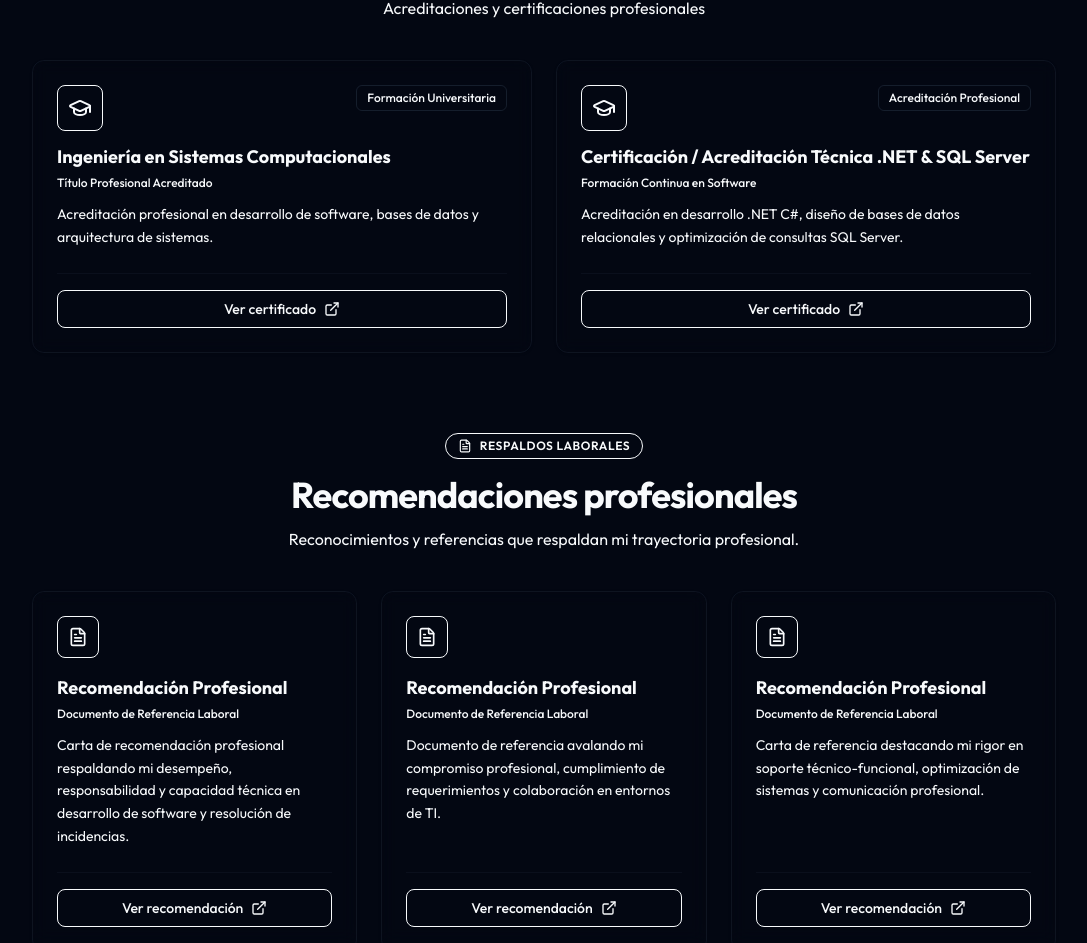
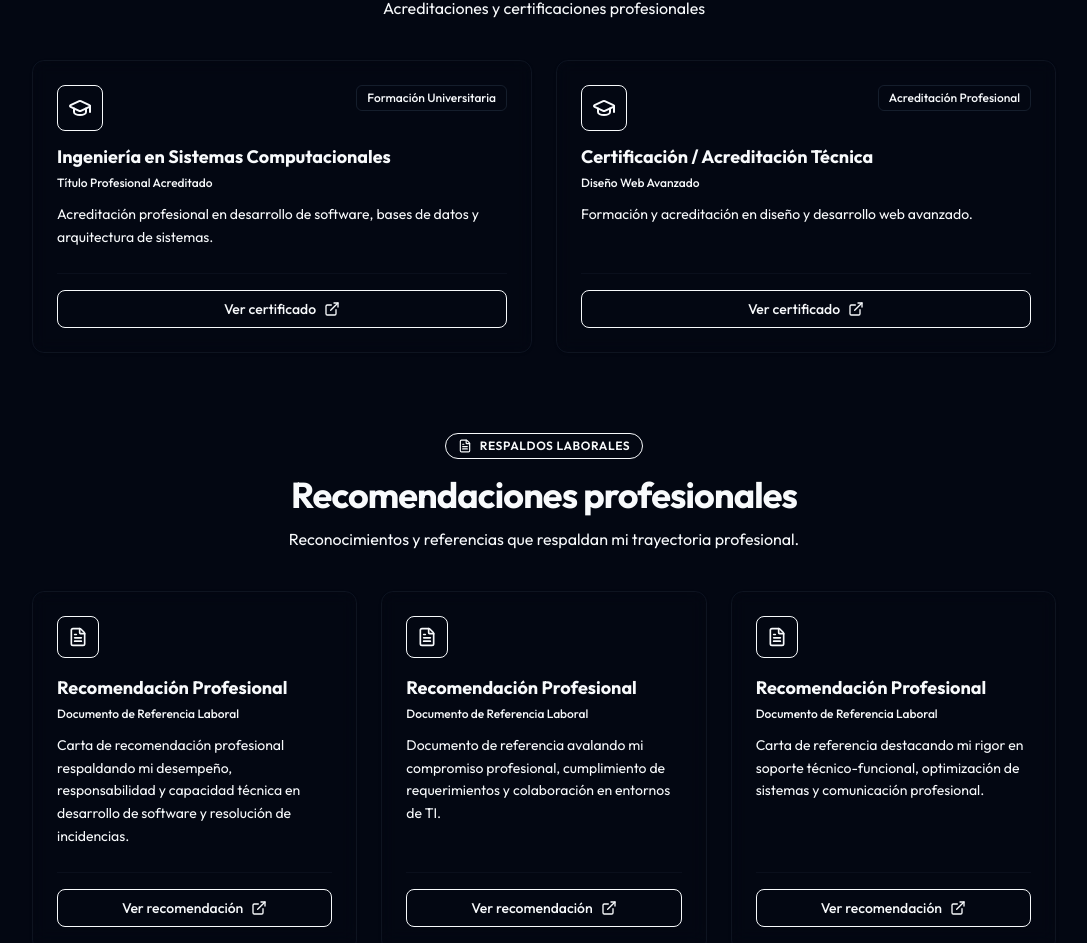
Before and after one commit to mscandy3312/portafolio, a Next.js app: page / in a window 1280 px wide. Shown: the part 7890-8833 px from the top of the page, without its empty margins (96-1183 px from the left). Built offline with nearby package versions, Linux system fonts and the light colour scheme.

Commit message:
fix: reemplazar enlace de recomendación 2 y ajustar certificación a Diseño Web Avanzado

```diff
--- a/src/data/data.ts
+++ b/src/data/data.ts
@@ -50,7 +50,7 @@ export const translations = {
           title: "Recomendación Profesional",
           subtitle: "Documento de Referencia Laboral",
           description: "Documento de referencia avalando mi compromiso profesional, cumplimiento de requerimientos y colaboración en entornos de TI.",
-          link: "https://drive.google.com/file/d/1Q4M8tT8DNSEgpABsqgFEl1OEtkBlnk4T/view?usp=drive_link",
+          link: "https://drive.google.com/file/d/1DqyadLDrDO5RvQITQWRx5VmOKRFZdA4K/view?usp=drive_link",
         },
         {
           id: "rec-3",
@@ -84,11 +84,11 @@ export const translations = {
           },
           {
             id: "cert-2",
-            title: "Certificación / Acreditación Técnica .NET & SQL Server",
-            issuer: "Formación Continua en Software",
+            title: "Certificación / Acreditación Técnica",
+            issuer: "Diseño Web Avanzado",
             year: "Acreditación Profesional",
-            description: "Acreditación en desarrollo .NET C#, diseño de bases de datos relacionales y optimización de consultas SQL Server.",
-            link: CV_LINK,
+            description: "Formación y acreditación en diseño y desarrollo web avanzado.",
+            link: "https://drive.google.com/file/d/1DOQ9ECDOJNnOj70p2E3f6nWD4dIosY8t/view?usp=drive_link",
           }
         ]
       }
@@ -303,7 +303,7 @@ export const translations = {
           title: "Professional Recommendation",
           subtitle: "Employment Reference Document",
           description: "Reference letter endorsing my professional commitment, requirement delivery, and IT teamwork.",
-          link: "https://drive.google.com/file/d/1Q4M8tT8DNSEgpABsqgFEl1OEtkBlnk4T/view?usp=drive_link",
+          link: "https://drive.google.com/file/d/1DqyadLDrDO5RvQITQWRx5VmOKRFZdA4K/view?usp=drive_link",
         },
         {
           id: "rec-3",
@@ -337,11 +337,11 @@ export const translations = {
           },
           {
             id: "cert-2",
-            title: ".NET & SQL Server Technical Accreditation",
-            issuer: "Continuous Software Training",
-            year: "Professional Certification",
-            description: "Technical qualification in .NET C# development, relational database engineering, and SQL Server query optimization.",
-            link: CV_LINK,
+            title: "Technical Certification / Accreditation",
+            issuer: "Advanced Web Design",
+            year: "Professional Accreditation",
+            description: "Training and accreditation in advanced web design and development.",
+            link: "https://drive.google.com/file/d/1DOQ9ECDOJNnOj70p2E3f6nWD4dIosY8t/view?usp=drive_link",
           }
         ]
       }
```
